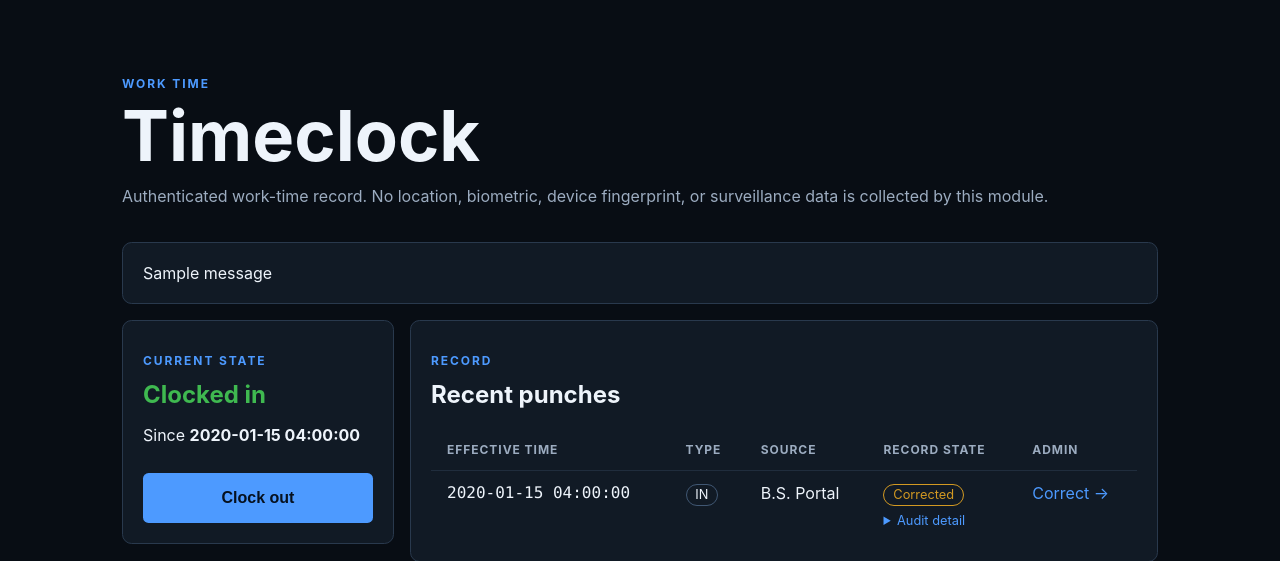
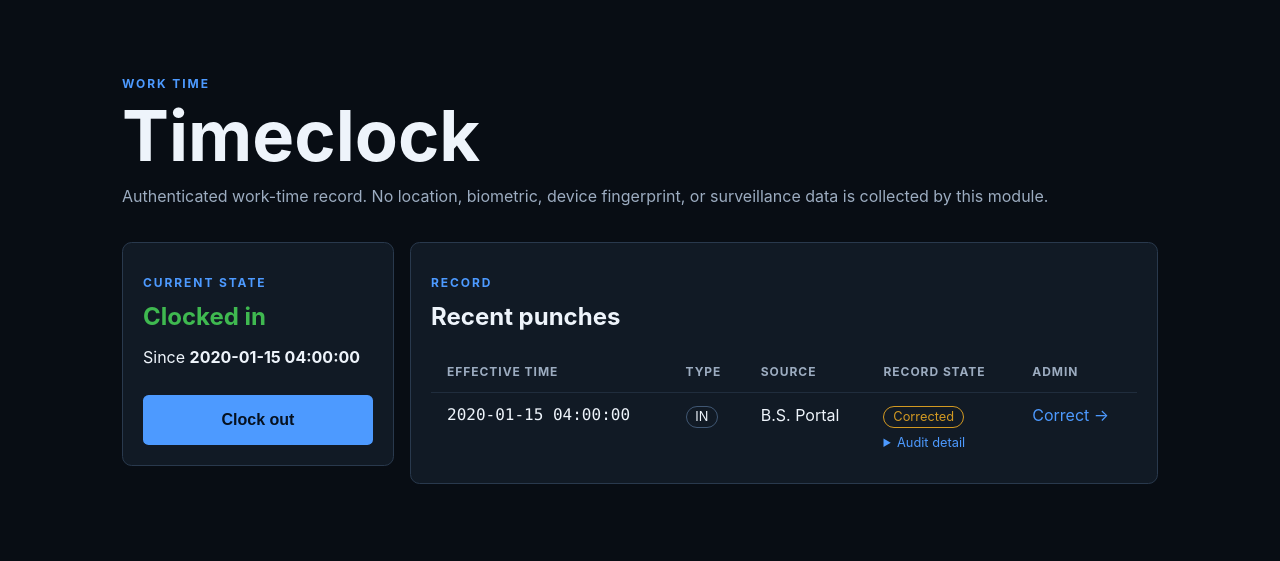
Before and after one commit to yung-megafone/bs-portal, a Django app: page /timeclock/ in a window 1280 px wide. Shown: the part 67-628 px from the top of the page. Run offline with Django 5.2, Linux system fonts and the light colour scheme; a user stored in the database is signed in; tables that the repository leaves empty hold one stand-in row (values such as "Sample post"); one stand-in notice (Sample message) is shown.

Commit message:
refactor(timeclock-home): remove unused message display section

```diff
--- a/portal/apps/timeclock/templates/timeclock/timeclock_home.html
+++ b/portal/apps/timeclock/templates/timeclock/timeclock_home.html
@@ -6,14 +6,6 @@
     <h1>Timeclock</h1>
     <p class="lede">Authenticated work-time record. No location, biometric, device fingerprint, or surveillance data is collected by this module.</p>
 </section>
-
-{% if messages %}
-<div class="stack">
-    {% for message in messages %}
-    <div class="card timeclock-message">{{ message }}</div>
-    {% endfor %}
-</div>
-{% endif %}
 
 <div class="timeclock-layout">
     <section class="card timeclock-status-card">
```
